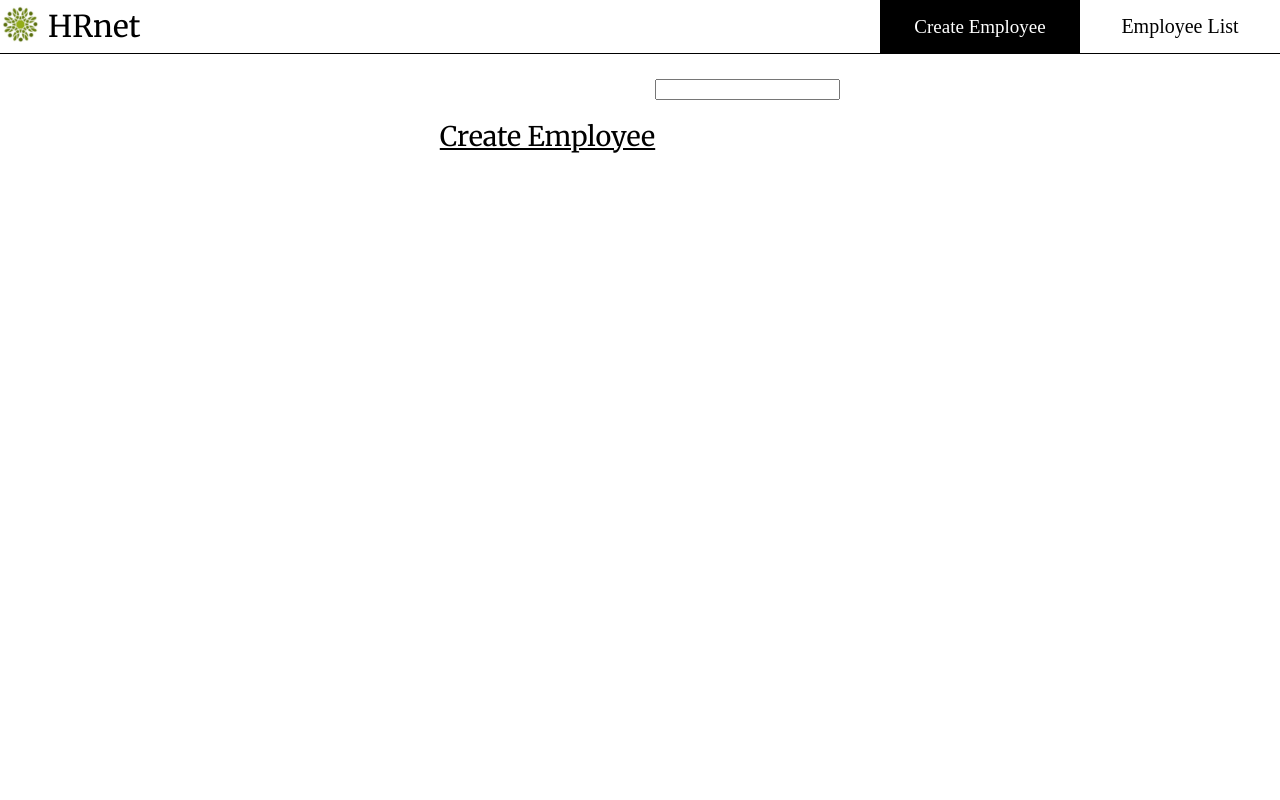
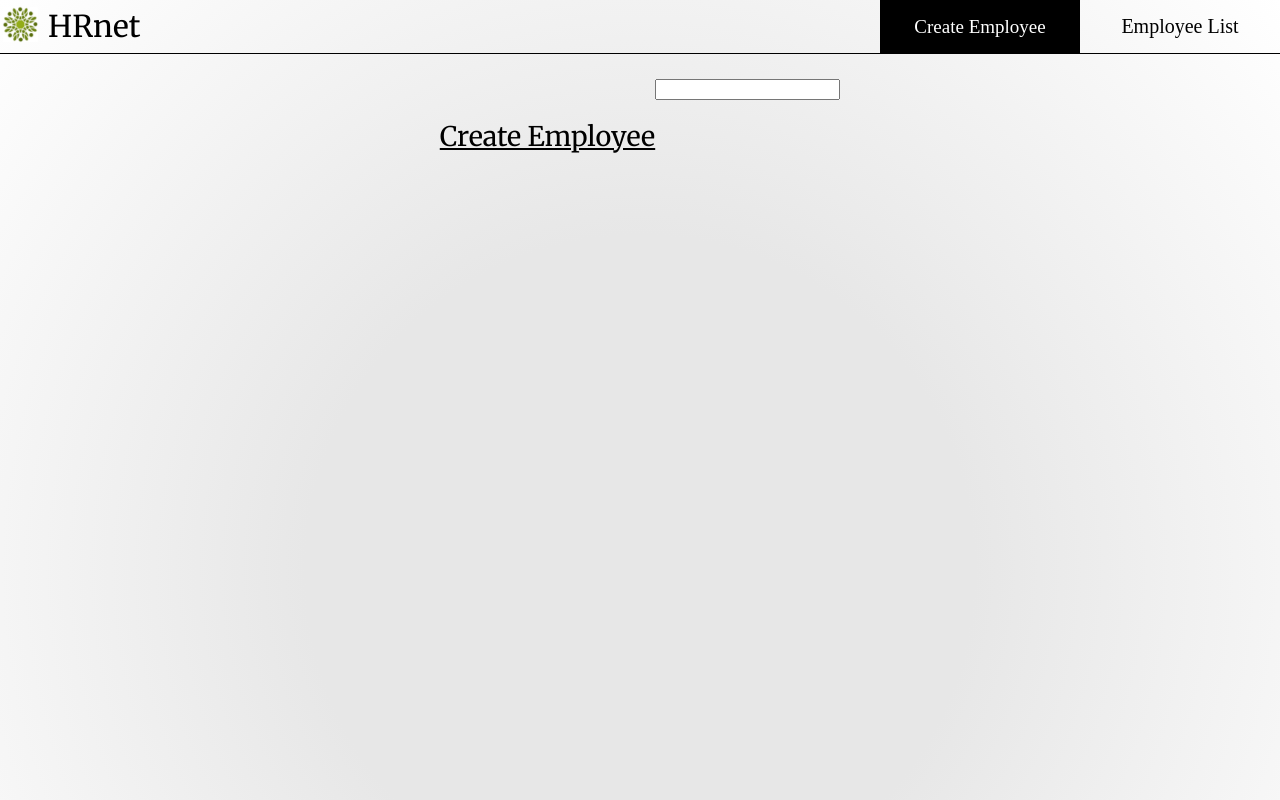
Before and after one commit to RachidBoubekeur-dev/HRnet, a React (Create React App) app: page / in a window 1280 px wide. Shown: the top 800 px of the page. Built offline with nearby package versions, Linux system fonts and the light colour scheme; a web font is replaced by a local one.

Commit message:
:lipstick: re-work design UI for App improve background

```diff
--- a/src/App.css
+++ b/src/App.css
@@ -1,10 +1,21 @@
 @import url("https://fonts.googleapis.com/css2?family=Georama:wght@300;400;500&family=Merriweather:wght@300;400;700&display=swap");
+.App {
+  background: #e7e7e7;
+  background: -moz-radial-gradient(circle, #e7e7e7 39%, white 100%);
+  background: -webkit-radial-gradient(circle, #e7e7e7 39%, white 100%);
+  background: radial-gradient(circle, #e7e7e7 39%, white 100%);
+  filter: progid:DXImageTransform.Microsoft.gradient(startColorstr="#e7e7e7",endColorstr="#ffffff",GradientType=1);
+}
 .App > .loading {
   z-index: 1;
-  background: #ffffff;
+  background: white;
+  background: -moz-radial-gradient(circle, white 70%, #faf7f7 85%, #e7e7e7 100%);
+  background: -webkit-radial-gradient(circle, white 70%, #faf7f7 85%, #e7e7e7 100%);
+  background: radial-gradient(circle, white 70%, #faf7f7 85%, #e7e7e7 100%);
+  filter: progid:DXImageTransform.Microsoft.gradient(startColorstr="#ffffff",endColorstr="#e7e7e7",GradientType=1);
   width: 100%;
   height: 100%;
-  position: absolute;
+  position: fixed;
   top: 0;
   left: 0;
   display: flex;
@@ -17,6 +28,7 @@
   background: url("./assets/logo.jpg") no-repeat center;
   width: 100%;
   height: 271px;
+  margin-top: -1em;
 }
 .App > .loading > div:nth-of-type(2) {
   width: 200px;
--- a/src/App.scss
+++ b/src/App.scss
@@ -1,12 +1,49 @@
 @import './variables.scss';
 
 .App {
+    background: rgb(231, 231, 231);
+    background: -moz-radial-gradient(
+        circle,
+        rgba(231, 231, 231, 1) 39%,
+        rgba(255, 255, 255, 1) 100%
+    );
+    background: -webkit-radial-gradient(
+        circle,
+        rgba(231, 231, 231, 1) 39%,
+        rgba(255, 255, 255, 1) 100%
+    );
+    background: radial-gradient(
+        circle,
+        rgba(231, 231, 231, 1) 39%,
+        rgba(255, 255, 255, 1) 100%
+    );
+    filter: progid:DXImageTransform.Microsoft.gradient(startColorstr="#e7e7e7",endColorstr="#ffffff",GradientType=1);
     & > .loading {
         z-index: 1;
-        background: $color4;
+        background: rgb(255, 255, 255);
+        background: -moz-radial-gradient(
+            circle,
+            rgba(255, 255, 255, 1) 70%,
+            rgba(250, 247, 247, 1) 85%,
+            rgba(231, 231, 231, 1) 100%
+        );
+        background: -webkit-radial-gradient(
+            circle,
+            rgba(255, 255, 255, 1) 70%,
+            rgba(250, 247, 247, 1) 85%,
+            rgba(231, 231, 231, 1) 100%
+        );
+        background: radial-gradient(
+            circle,
+            rgba(255, 255, 255, 1) 70%,
+            rgba(250, 247, 247, 1) 85%,
+            rgba(231, 231, 231, 1) 100%
+        );
+        filter: progid:DXImageTransform.Microsoft.gradient(startColorstr="#ffffff",endColorstr="#e7e7e7",GradientType=1);
         width: 100%;
         height: 100%;
-        position: absolute;
+
+        position: fixed;
         top: 0;
         left: 0;
         display: flex;
@@ -18,6 +55,7 @@
             background: url('./assets/logo.jpg') no-repeat center;
             width: 100%;
             height: 271px;
+            margin-top: -1em;
         }
         & > div:nth-of-type(2) {
             width: 200px;
```
Also changed, not shown: 1 other file (tests, documents, lock files or other folders).
